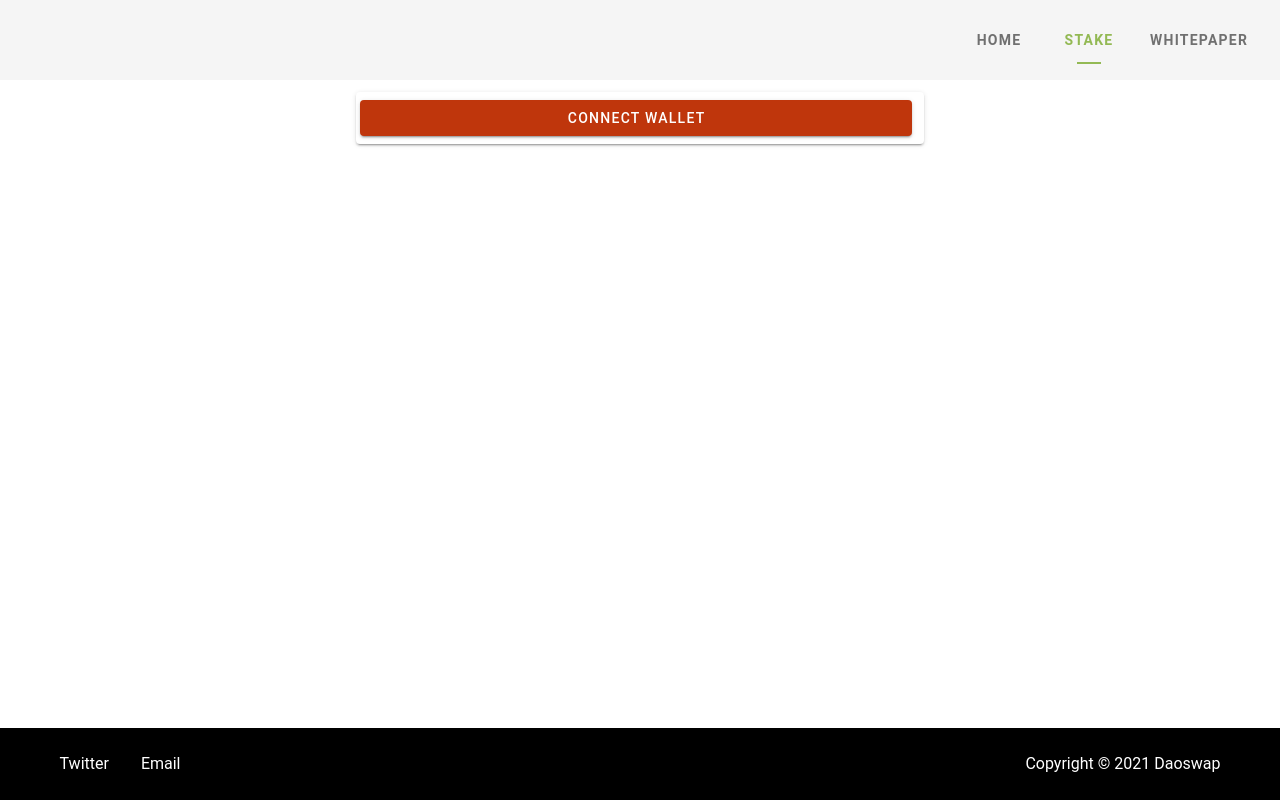
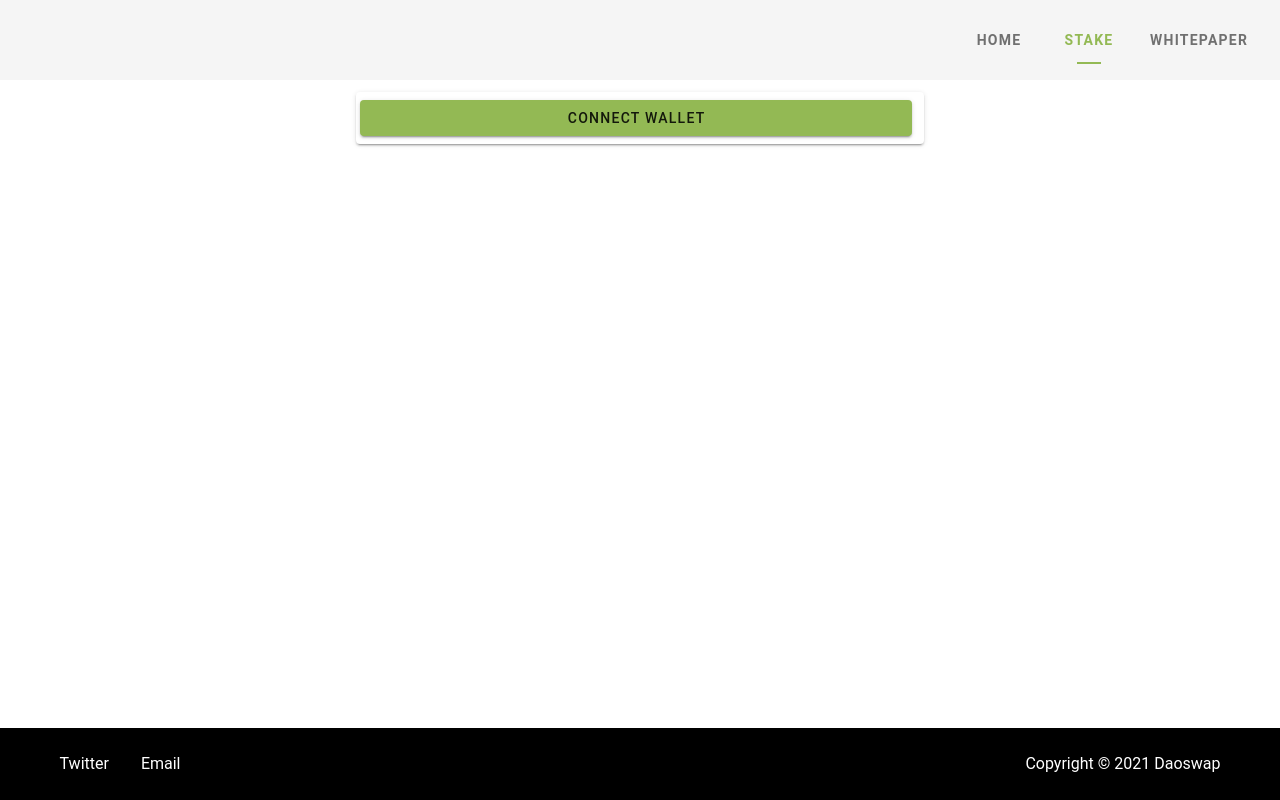
Before and after one commit to daoswapdex-heco-mainnet/daoswap-cc, a Vue app: page /stake in a window 1280 px wide. Built offline with nearby package versions, Linux system fonts and the light colour scheme.

Commit message:
alert color

```diff
--- a/src/views/CrowdsaleForRetail.vue
+++ b/src/views/CrowdsaleForRetail.vue
@@ -317,7 +317,7 @@
               <v-btn
                 class="mr-2"
                 v-if="!connected"
-                color="deep-orange darken-4 white--text"
+                color="#93B954"
                 block
                 @click="onConnect"
               >
```
